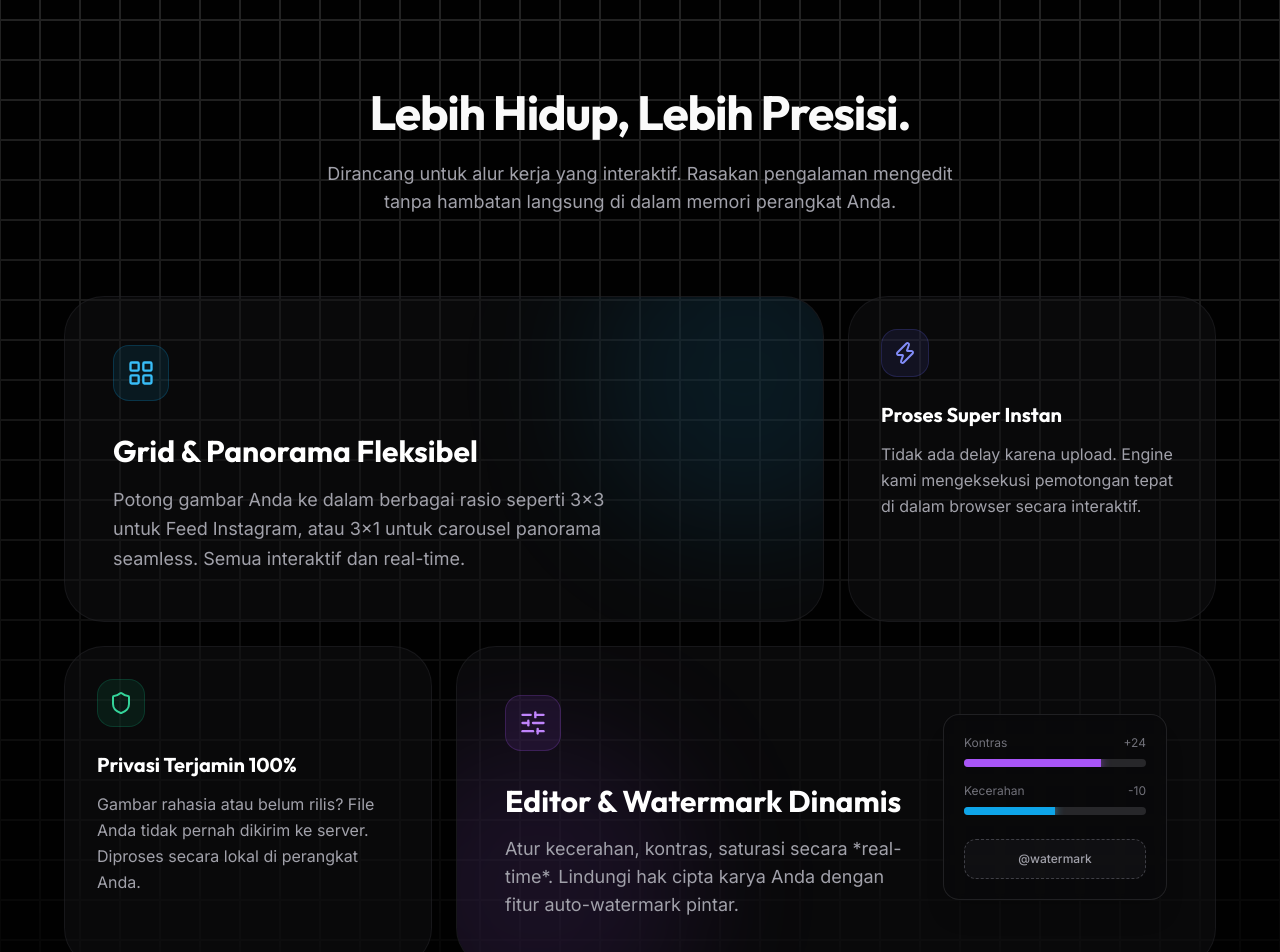
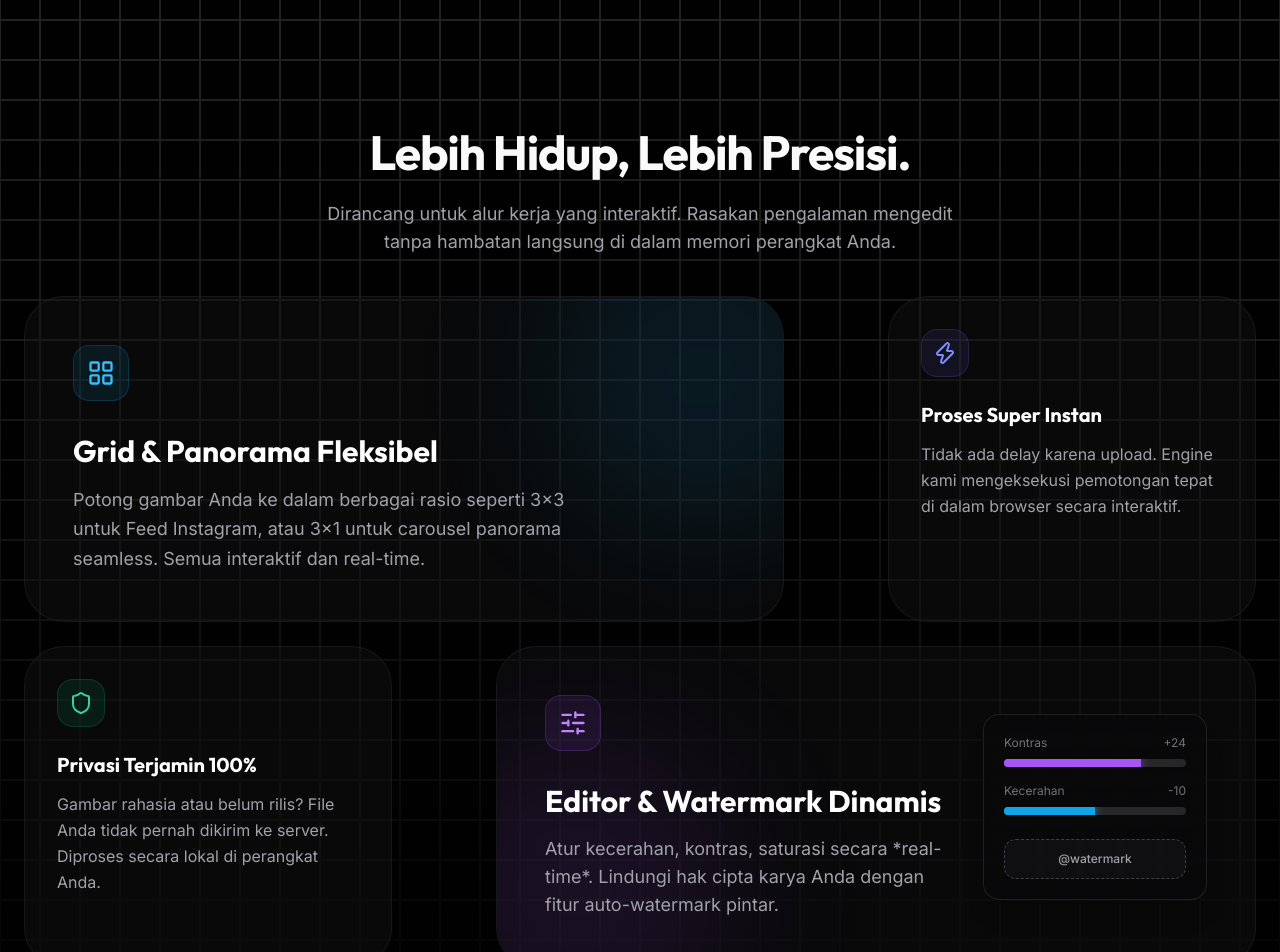
Before and after one commit to Hendi-Firmansah333/GridCut-Studio-Pro, a React (Vite) app: page / in a window 1280 px wide. Shown: the part 1300-2252 px from the top of the page. Built offline with nearby package versions, Linux system fonts and the light colour scheme.

Commit message:
feat: add scroll reveal animations to landing page bento items and cta

```diff
--- a/src/components/LandingPage.jsx
+++ b/src/components/LandingPage.jsx
@@ -25,6 +25,23 @@ export default function LandingPage({ onStart, onOpenDocs, onOpenGuide, onOpenCh
     };
     window.addEventListener('mousemove', handleMouseMove);
     return () => window.removeEventListener('mousemove', handleMouseMove);
+  }, []);
+
+  // Scroll Reveal Observer
+  useEffect(() => {
+    const observer = new IntersectionObserver((entries) => {
+      entries.forEach(entry => {
+        if (entry.isIntersecting) {
+          entry.target.classList.add('in-view');
+          observer.unobserve(entry.target);
+        }
+      });
+    }, { threshold: 0.15, rootMargin: '0px 0px -50px 0px' });
+
+    const elements = document.querySelectorAll('.scroll-reveal');
+    elements.forEach(el => observer.observe(el));
+
+    return () => observer.disconnect();
   }, []);
 
   return (
@@ -219,7 +236,7 @@ export default function LandingPage({ onStart, onOpenDocs, onOpenGuide, onOpenCh
       {/* Complex Bento Grid Section */}
       <section className="relative z-10 py-32 px-6 bg-black/50">
         <div className="container mx-auto max-w-6xl">
-          <div className="text-center mb-20 relative">
+          <div className="text-center mb-20 relative scroll-reveal slide-up">
             <h2 className="text-3xl md:text-5xl font-display font-bold tracking-tight mb-6">
               Lebih Hidup, Lebih Presisi.
             </h2>
@@ -228,7 +245,7 @@ export default function LandingPage({ onStart, onOpenDocs, onOpenGuide, onOpenCh
 
           <div className="grid grid-cols-1 md:grid-cols-3 gap-6">
             {/* Bento Item 1 */}
-            <div className="col-span-1 md:col-span-2 rounded-[2.5rem] p-8 md:p-12 bg-zinc-900/40 border border-zinc-800/50 hover:border-sky-500/30 transition-all duration-500 flex flex-col justify-between overflow-hidden relative group hover:-translate-y-1 hover:shadow-[0_20px_40px_-15px_rgba(56,189,248,0.1)]">
+            <div className="col-span-1 md:col-span-2 rounded-[2.5rem] p-8 md:p-12 bg-zinc-900/40 border border-zinc-800/50 hover:border-sky-500/30 transition-all duration-500 flex flex-col justify-between overflow-hidden relative group hover:-translate-y-1 hover:shadow-[0_20px_40px_-15px_rgba(56,189,248,0.1)] scroll-reveal slide-left">
               <div className="absolute -right-20 -top-20 w-80 h-80 bg-sky-500/10 rounded-full blur-3xl group-hover:bg-sky-500/20 transition-all duration-700 group-hover:scale-150"></div>
               <div className="relative z-10">
                 <div className="w-14 h-14 rounded-2xl bg-sky-500/10 flex items-center justify-center mb-8 border border-sky-500/20 text-sky-400 group-hover:scale-110 group-hover:rotate-3 transition-transform duration-500">
@@ -242,7 +259,7 @@ export default function LandingPage({ onStart, onOpenDocs, onOpenGuide, onOpenCh
             </div>
 
             {/* Bento Item 2 */}
-            <div className="col-span-1 rounded-[2.5rem] p-8 bg-zinc-900/40 border border-zinc-800/50 hover:border-indigo-500/30 transition-all duration-500 flex flex-col justify-between group hover:-translate-y-1 hover:shadow-[0_20px_40px_-15px_rgba(99,102,241,0.1)] relative overflow-hidden">
+            <div className="col-span-1 rounded-[2.5rem] p-8 bg-zinc-900/40 border border-zinc-800/50 hover:border-indigo-500/30 transition-all duration-500 flex flex-col justify-between group hover:-translate-y-1 hover:shadow-[0_20px_40px_-15px_rgba(99,102,241,0.1)] relative overflow-hidden scroll-reveal slide-right scroll-delay-100">
                <div className="absolute inset-0 bg-gradient-to-br from-indigo-500/5 to-transparent opacity-0 group-hover:opacity-100 transition-opacity duration-500"></div>
               <div className="relative z-10">
                 <div className="w-12 h-12 rounded-2xl bg-indigo-500/10 flex items-center justify-center mb-6 border border-indigo-500/20 text-indigo-400 group-hover:scale-110 group-hover:-rotate-3 transition-transform duration-500">
@@ -256,7 +273,7 @@ export default function LandingPage({ onStart, onOpenDocs, onOpenGuide, onOpenCh
             </div>
 
             {/* Bento Item 3 */}
-            <div className="col-span-1 rounded-[2.5rem] p-8 bg-zinc-900/40 border border-zinc-800/50 hover:border-emerald-500/30 transition-all duration-500 flex flex-col justify-between group hover:-translate-y-1 hover:shadow-[0_20px_40px_-15px_rgba(16,185,129,0.1)] relative overflow-hidden">
+            <div className="col-span-1 rounded-[2.5rem] p-8 bg-zinc-900/40 border border-zinc-800/50 hover:border-emerald-500/30 transition-all duration-500 flex flex-col justify-between group hover:-translate-y-1 hover:shadow-[0_20px_40px_-15px_rgba(16,185,129,0.1)] relative overflow-hidden scroll-reveal slide-left scroll-delay-100">
               <div className="absolute inset-0 bg-gradient-to-br from-emerald-500/5 to-transparent opacity-0 group-hover:opacity-100 transition-opacity duration-500"></div>
               <div className="relative z-10">
                 <div className="w-12 h-12 rounded-2xl bg-emerald-500/10 flex items-center justify-center mb-6 border border-emerald-500/20 text-emerald-400 group-hover:scale-110 transition-transform duration-500">
@@ -270,7 +287,7 @@ export default function LandingPage({ onStart, onOpenDocs, onOpenGuide, onOpenCh
             </div>
 
             {/* Bento Item 4 */}
-            <div className="col-span-1 md:col-span-2 rounded-[2.5rem] p-8 md:p-12 bg-zinc-900/40 border border-zinc-800/50 hover:border-purple-500/30 transition-all duration-500 flex flex-col justify-between relative group overflow-hidden hover:-translate-y-1 hover:shadow-[0_20px_40px_-15px_rgba(168,85,247,0.1)]">
+            <div className="col-span-1 md:col-span-2 rounded-[2.5rem] p-8 md:p-12 bg-zinc-900/40 border border-zinc-800/50 hover:border-purple-500/30 transition-all duration-500 flex flex-col justify-between relative group overflow-hidden hover:-translate-y-1 hover:shadow-[0_20px_40px_-15px_rgba(168,85,247,0.1)] scroll-reveal slide-right">
                <div className="absolute -left-20 -bottom-20 w-80 h-80 bg-purple-500/10 rounded-full blur-3xl group-hover:bg-purple-500/20 transition-all duration-700 group-hover:scale-150"></div>
               <div className="relative z-10 flex flex-col md:flex-row gap-10 items-center">
                 <div className="flex-1">
@@ -309,7 +326,7 @@ export default function LandingPage({ onStart, onOpenDocs, onOpenGuide, onOpenCh
         <div className="absolute inset-0 flex items-center justify-center pointer-events-none">
           <div className="w-[800px] h-[800px] bg-sky-500/5 rounded-full blur-3xl"></div>
         </div>
-        <div className="relative z-10 max-w-3xl mx-auto">
+        <div className="relative z-10 max-w-3xl mx-auto scroll-reveal zoom-in">
           <h2 className="text-4xl md:text-6xl font-display font-bold mb-6 text-white">Siap berkreasi sekarang?</h2>
           <p className="text-zinc-400 text-lg md:text-xl mb-12">Masuk ke workspace dan rasakan pengalaman mengedit gambar paling lancar, interaktif, dan presisi yang pernah ada.</p>
           <button
--- a/src/index.css
+++ b/src/index.css
@@ -66,4 +66,24 @@
       linear-gradient(to right, rgba(255,255,255,0.1) 1px, transparent 1px),
       linear-gradient(to bottom, rgba(255,255,255,0.1) 1px, transparent 1px);
   }
+
+  /* Scroll Reveal Utilities */
+  .scroll-reveal {
+    opacity: 0;
+    transform: translateY(30px);
+    transition: all 0.8s cubic-bezier(0.16, 1, 0.3, 1);
+  }
+  .scroll-reveal.in-view {
+    opacity: 1;
+    transform: translateY(0) translateX(0) scale(1);
+  }
+
+  .scroll-reveal.slide-left { transform: translateX(-40px); }
+  .scroll-reveal.slide-right { transform: translateX(40px); }
+  .scroll-reveal.slide-up { transform: translateY(40px); }
+  .scroll-reveal.zoom-in { transform: scale(0.95); }
+
+  .scroll-delay-100 { transition-delay: 100ms; }
+  .scroll-delay-200 { transition-delay: 200ms; }
+  .scroll-delay-300 { transition-delay: 300ms; }
 }
```
